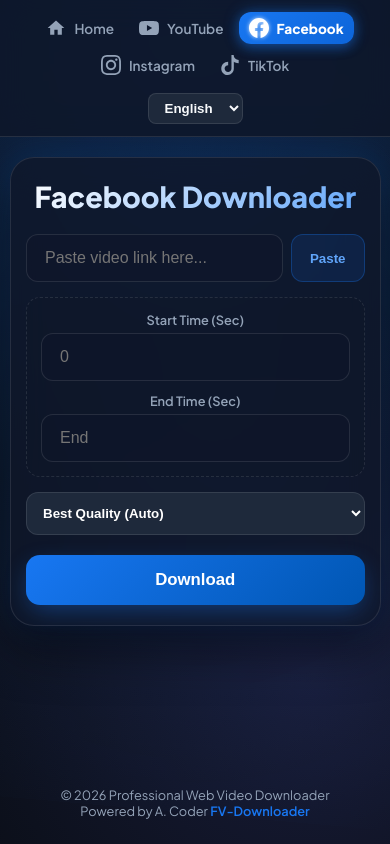
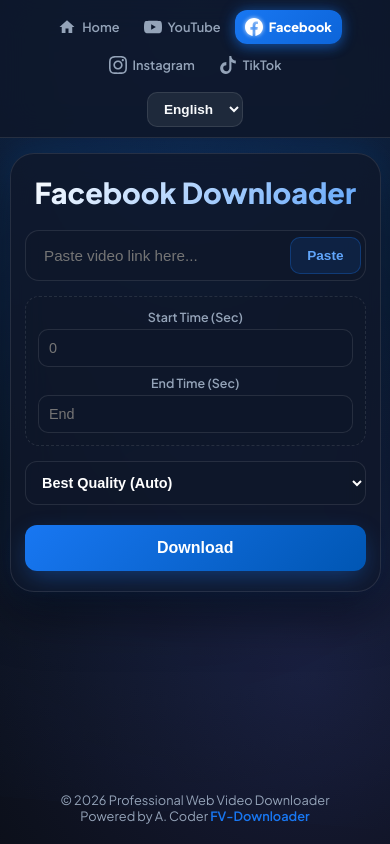
Before and after one commit to m7f0n3-spec/free-video-downloader, a Flask app: page /facebook in a window 390 px wide. Run offline with Flask 3, Linux system fonts and the light colour scheme; some libraries are stand-ins or nearby versions.

Commit message:
quick update

```diff
--- a/templates/facebook.html
+++ b/templates/facebook.html
@@ -34,7 +34,6 @@
             position: relative;
         }
 
-        /* --- ئەنیمەیشنی خولانەوەی پاشبنەما --- */
         body::before {
             content: '';
             position: fixed;
@@ -55,12 +54,13 @@
 
         header {
             width: 100%;
-            padding: 15px 8%;
+            padding: 12px 5%;
             display: flex;
             justify-content: space-between;
             align-items: center;
             background: rgba(15, 23, 42, 0.85);
             backdrop-filter: blur(16px);
+            -webkit-backdrop-filter: blur(16px);
             border-bottom: 1px solid var(--border);
             position: sticky;
             top: 0;
@@ -71,35 +71,39 @@
             display: flex;
             align-items: center;
             gap: 8px;
+            flex-wrap: wrap;
         }
 
         nav a {
             color: var(--text-muted);
             text-decoration: none;
             font-weight: 600;
-            padding: 8px 16px;
+            padding: 8px 14px;
             border-radius: 12px;
-            display: inline-flex;
+            display: flex;
             align-items: center;
-            gap: 8px;
-            font-size: 0.95rem;
-            transition: all 0.3s ease;
+            gap: 6px;
+            font-size: 0.9rem;
+            white-space: nowrap;
         }
 
         nav a svg {
-            width: 20px;
-            height: 20px;
+            width: 18px;
+            height: 18px;
             fill: currentColor;
             flex-shrink: 0;
+            transition: transform 0.3s cubic-bezier(0.34, 1.56, 0.64, 1);
         }
 
-        /* تۆخکردنی دەق و ئایکۆن کاتێک دەچیتە سەری (Hover) */
         nav a:hover {
             color: #ffffff;
             background: rgba(255, 255, 255, 0.08);
         }
 
-        /* ستایلی چاککراو و گەشاوە بۆ پەڕەی چالاک */
+        nav a:hover svg {
+            transform: translateY(-2px) scale(1.15);
+        }
+
         nav a.active {
             color: #ffffff !important;
             background: linear-gradient(135deg, var(--primary), var(--primary-hover));
@@ -116,21 +120,22 @@
             background: #1e293b;
             color: var(--text);
             border: 1px solid var(--border);
-            padding: 6px 12px;
-            border-radius: 8px;
+            padding: 8px 12px;
+            border-radius: 10px;
             font-weight: 600;
             cursor: pointer;
             outline: none;
+            font-size: 0.85rem;
         }
 
-        /* --- ئەنیمەیشنی سەركەوتنی Container بە Glow --- */
         .container {
             background: var(--card-bg);
             backdrop-filter: blur(20px);
-            padding: 35px;
+            -webkit-backdrop-filter: blur(20px);
+            padding: 30px 24px;
             border-radius: 24px;
             border: 1px solid var(--border);
-            margin-top: 50px;
+            margin-top: 30px;
             width: 90%;
             max-width: 550px;
             text-align: center;
@@ -155,130 +160,153 @@
             background: linear-gradient(135deg, #ffffff, #60a5fa);
             -webkit-background-clip: text;
             -webkit-text-fill-color: transparent;
-            margin-bottom: 10px;
+            margin-bottom: 20px;
         }
 
+        /* --- بەرگرتن لە دەرچوونی بەتنی Paste --- */
         .input-group {
             display: flex;
-            gap: 8px;
-            margin: 20px 0 15px 0;
-            position: relative;
+            align-items: center;
+            background: rgba(15, 23, 42, 0.7);
+            border: 1px solid var(--border);
+            border-radius: 14px;
+            padding: 4px;
+            margin-bottom: 15px;
+            width: 100%;
         }
 
-        input[type="text"], input[type="number"] {
-            flex: 1;
-            padding: 14px 18px;
-            border: 1px solid var(--border);
-            background: rgba(15, 23, 42, 0.6);
-            color: #fff;
-            border-radius: 12px;
-            outline: none;
-            font-size: 1rem;
-        }
-        input[type="text"]:focus, input[type="number"]:focus {
+        .input-group:focus-within {
             border-color: var(--primary);
             box-shadow: 0 0 18px var(--primary-glow);
         }
 
-        /* --- دوگمەی Paste بە ڕەنگی فەیسبووک --- */
+        input[type="text"] {
+            flex: 1;
+            padding: 12px 14px;
+            border: none;
+            background: transparent;
+            color: #fff;
+            outline: none;
+            font-size: 0.95rem;
+            min-width: 0;
+        }
+
         .btn-paste {
-            padding: 0 18px;
+            padding: 10px 16px;
             background: rgba(24, 119, 242, 0.12);
             color: #60a5fa;
             border: 1px solid rgba(24, 119, 242, 0.3);
-            border-radius: 12px;
+            border-radius: 10px;
             cursor: pointer;
             font-weight: 600;
-            display: flex;
-            align-items: center;
-            justify-content: center;
+            font-size: 0.85rem;
+            white-space: nowrap;
+            flex-shrink: 0;
         }
+
         .btn-paste:hover {
             background: var(--primary);
             color: #fff;
             border-color: var(--primary);
             box-shadow: 0 0 15px var(--primary-glow);
-            transform: translateY(-2px);
         }
 
         .trim-box {
-            display: flex !important;
-            gap: 12px !important;
-            width: 100% !important;
-            box-sizing: border-box !important;
-            padding: 14px !important;
+            display: flex;
+            gap: 10px;
+            width: 100%;
+            box-sizing: border-box;
+            padding: 12px;
             background: rgba(15, 23, 42, 0.4);
             border-radius: 14px;
             border: 1px dashed var(--border);
             margin-bottom: 15px;
         }
 
-        .trim-box > div { flex: 1 1 0% !important; min-width: 0 !important; }
-        .trim-box input { width: 100% !important; box-sizing: border-box !important; }
-        .trim-box label { font-size: 0.8rem; color: var(--text-muted); display: block; margin-bottom: 5px; font-weight: 600; }
+        .trim-box > div { flex: 1; min-width: 0; }
 
-        .options-group { display: flex; gap: 10px; margin-bottom: 20px; }
+        input[type="number"] {
+            width: 100%;
+            padding: 10px;
+            border: 1px solid var(--border);
+            background: rgba(15, 23, 42, 0.7);
+            color: #fff;
+            border-radius: 10px;
+            outline: none;
+            font-size: 0.9rem;
+        }
+
+        input[type="number"]:focus {
+            border-color: var(--primary);
+            box-shadow: 0 0 12px var(--primary-glow);
+        }
+
+        .trim-box label { font-size: 0.78rem; color: var(--text-muted); display: block; margin-bottom: 4px; font-weight: 600; }
+
+        .options-group { display: flex; gap: 12px; margin-bottom: 20px; }
 
         select.quality-select {
             width: 100%;
             padding: 12px;
-            background: #1e293b;
+            background: rgba(15, 23, 42, 0.7);
             color: #fff;
             border: 1px solid var(--border);
             border-radius: 12px;
             outline: none;
             font-weight: 600;
             cursor: pointer;
+            font-size: 0.9rem;
         }
 
-        /* --- دوگمەی سەرەکی داونلۆدی فەیسبووک --- */
         button.btn-main {
             width: 100%;
-            padding: 15px;
+            padding: 14px;
             background: linear-gradient(135deg, #1877f2, #0056b3);
             color: white;
             border: none;
-            border-radius: 14px;
+            border-radius: 12px;
             cursor: pointer;
             font-weight: 700;
-            font-size: 1.05rem;
+            font-size: 1rem;
             box-shadow: 0 8px 25px -4px var(--primary-glow);
             position: relative;
             overflow: hidden;
         }
+
         button.btn-main:hover {
-            transform: translateY(-3px);
+            transform: translateY(-2px);
             box-shadow: 0 12px 30px -2px rgba(24, 119, 242, 0.6);
             background: linear-gradient(135deg, #1b82ff, #0d65d9);
         }
 
-        /* --- پێشاندانی وێنە و ناوی ڤیدیۆ بە ئەنیمەیشن --- */
         .preview-card {
             display: none;
             background: rgba(15, 23, 42, 0.85);
             border: 1px solid var(--border);
             border-radius: 16px;
-            padding: 15px;
+            padding: 16px;
             margin-top: 20px;
             text-align: left;
             animation: fadeIn 0.5s ease forwards;
             box-shadow: 0 10px 25px rgba(0,0,0,0.3);
         }
+
         @keyframes fadeIn {
             from { opacity: 0; transform: translateY(15px); }
             to { opacity: 1; transform: translateY(0); }
         }
+
         [dir="rtl"] .preview-card { text-align: right; }
 
         .preview-card img {
             width: 100%;
             border-radius: 10px;
-            margin-bottom: 12px;
+            margin-bottom: 10px;
             object-fit: cover;
         }
 
-        .preview-title { font-weight: 700; font-size: 1rem; margin-bottom: 6px; color: #fff; }
-        .preview-meta { color: var(--text-muted); font-size: 0.85rem; }
+        .preview-title { font-weight: 700; font-size: 0.95rem; margin-bottom: 4px; color: #fff; }
+        .preview-meta { color: var(--text-muted); font-size: 0.82rem; }
 
         .playlist-badge {
             display: inline-block;
@@ -291,7 +319,6 @@
             margin-top: 8px;
         }
 
-        /* --- پڕۆگرێس باری شلگێنی درەوشاوە --- */
         .progress-bar {
             width: 100%;
             background-color: rgba(15, 23, 42, 0.8);
@@ -302,29 +329,48 @@
             border: 1px solid var(--border);
             padding: 3px;
         }
+
         .progress {
             width: 0%;
-            height: 22px;
+            height: 18px;
             background: linear-gradient(90deg, #1877f2, #10b981);
-            border-radius: 9px;
+            border-radius: 6px;
             text-align: center;
             color: white;
-            line-height: 22px;
-            font-size: 12px;
+            line-height: 18px;
+            font-size: 10px;
             font-weight: bold;
             box-shadow: 0 0 15px rgba(24, 119, 242, 0.5);
             transition: width 0.3s ease;
         }
 
-        @media (max-width: 600px) {
-            header { padding: 12px 4%; flex-direction: column; gap: 12px; }
-            nav { justify-content: center; gap: 5px; flex-wrap: wrap; }
-            nav a { padding: 6px 10px; font-size: 0.85rem; }
-            .container { margin-top: 20px; padding: 20px 15px; width: 95%; }
+        @media (max-width: 640px) {
+            header {
+                padding: 10px 3%;
+                flex-direction: column;
+                gap: 10px;
+            }
+            nav {
+                width: 100%;
+                justify-content: center;
+                gap: 4px;
+            }
+            nav a {
+                padding: 8px 10px;
+                font-size: 0.8rem;
+            }
+            nav a span {
+                display: inline-block;
+            }
+            .container {
+                margin-top: 15px;
+                padding: 20px 14px;
+                width: 95%;
+            }
             .trim-box { flex-direction: column; gap: 8px; }
         }
 
-        .f2ter { text-align: center; margin-top: auto; padding: 25px; font-size: 0.8rem; color: var(--text-muted); }
+        .f2ter { text-align: center; margin-top: auto; padding: 20px 0; font-size: 0.8rem; color: var(--text-muted); }
         .fv { color: var(--primary); text-decoration: none; font-weight: 600; }
     </style>
 </head>
@@ -480,15 +526,15 @@
 
             document.querySelectorAll('[data-i18n]').forEach(elem => {
                 const key = elem.getAttribute('data-i18n');
-                 if (translations[lang] && translations[lang][key]) {
+                if (translations[lang] && translations[lang][key]) {
                     const span = elem.querySelector('span');
                     if (span) {
                         span.innerText = translations[lang][key];
                     } else {
                         elem.innerText = translations[lang][key];
                     }
-                 }
-                });
+                }
+            });
 
             document.querySelectorAll('[data-i18n-ph]').forEach(elem => {
                 const key = elem.getAttribute('data-i18n-ph');
@@ -659,7 +705,7 @@
     <script src="{{ url_for('static', filename='js/main.js') }}"></script>
 
     <footer class="f2ter">
-        © 2026 Professional Web Video Downloader<br>Powered by A. Coder<a href="https://shorturl.at/wrmY1" class="fv"> FV-Downloader</a>
+        © 2026 Professional Web Video Downloader<br>Powered by A. Coder <a href="https://shorturl.at/wrmY1" class="fv">FV-Downloader</a>
     </footer>
 </body>
 </html>
--- a/templates/instagram.html
+++ b/templates/instagram.html
@@ -658,7 +658,8 @@
     <script src="{{ url_for('static', filename='js/main.js') }}"></script>
 
     <footer class="f2ter">
-        © 2026 Professional Web Video Downloader<br>Powered by A. Coder<a href="https://shorturl.at/wrmY1" class="fv"> FV-Downloader</a>
-    </footer>
+    © 2026 Professional Web Video Downloader<br>
+    Powered by A. Coder <a href="https://shorturl.at/wrmY1" class="fv">FV-Downloader</a>
+</footer>
 </body>
 </html>
```
Also changed, not shown: templates/youtube.html (+61 -33 lines).
